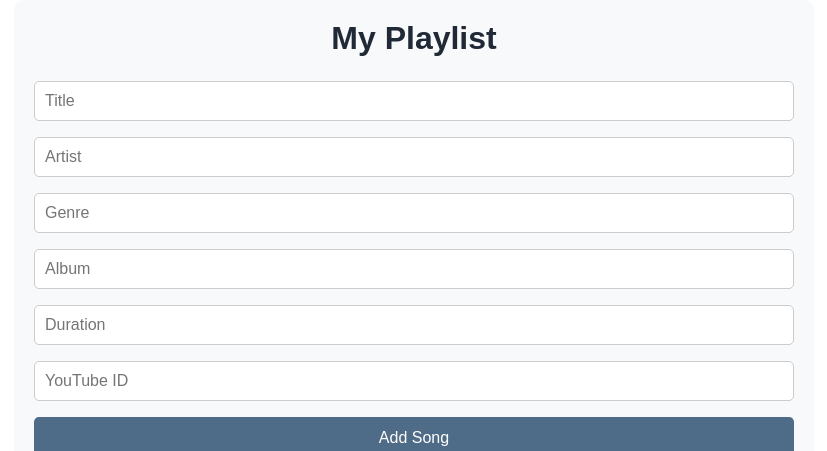
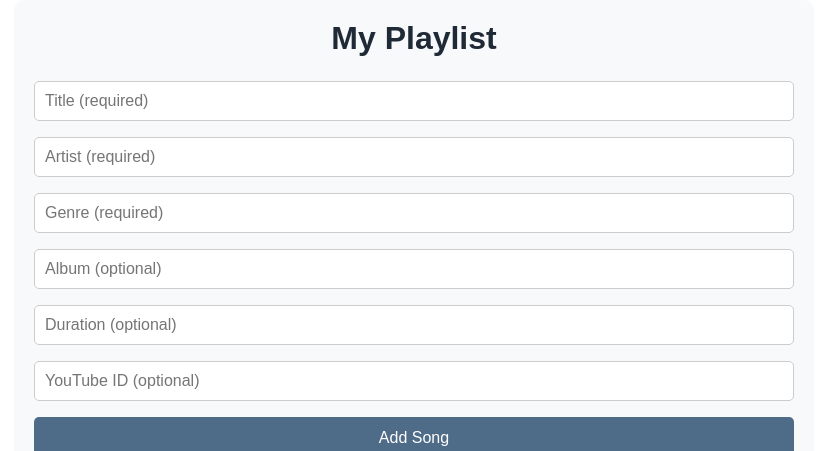
Before and after one commit to Espadv69/MyPlaylist-App, a React (Vite) app in the folder frontend/: page / in a window 1280 px wide. Shown: the top 451 px of the page, without its empty margins (226-1053 px from the left). Built offline with nearby package versions, Linux system fonts and the light colour scheme; no server answers.

Commit message:
Update song addition validation and improve input placeholders in MyPlaylist component

```diff
--- a/frontend/src/components/MyPlaylist.jsx
+++ b/frontend/src/components/MyPlaylist.jsx
@@ -29,7 +29,7 @@ const MyPlaylist = () => {
 
   // Add a song to the playlist
   const addToPlaylist = async () => {
-    if (!title || !artist || !genre || !album || !duration) return
+    if (!title || !artist || !genre) return
 
     const newSong = {
       title: title,
@@ -107,37 +107,37 @@ const MyPlaylist = () => {
         <div className="playlist--form">
           <input
             type="text"
-            placeholder="Title"
+            placeholder="Title (required)"
             value={title}
             onChange={(e) => setTitle(e.target.value)}
           />
           <input
             type="text"
-            placeholder="Artist"
+            placeholder="Artist (required)"
             value={artist}
             onChange={(e) => setArtist(e.target.value)}
           />
           <input
             type="text"
-            placeholder="Genre"
+            placeholder="Genre (required)"
             value={genre}
             onChange={(e) => setGenre(e.target.value)}
           />
           <input
             type="text"
-            placeholder="Album"
+            placeholder="Album (optional)"
             value={album}
             onChange={(e) => setAlbum(e.target.value)}
           />
           <input
             type="text"
-            placeholder="Duration"
+            placeholder="Duration (optional)"
             value={duration}
             onChange={(e) => setDuration(e.target.value)}
           />
           <input
             type="text"
-            placeholder="YouTube ID"
+            placeholder="YouTube ID (optional)"
             value={youtubeId}
             onChange={(e) => setYoutubeId(e.target.value)}
           />
@@ -157,16 +157,25 @@ const MyPlaylist = () => {
                 <p>
                   <strong>Genre:</strong> {song.genre}
                 </p>
+                {song.album && (
                   <p>
                     <strong>Album:</strong> {song.album}
                   </p>
+                )}
+                {song.duration && (
                   <p>
                     <strong>Duration:</strong> {song.duration}
                   </p>
+                )}
                 {song.youtubeId && (
                   <p>
                     <strong>YouTube ID:</strong>{' '}
-                    <a href={song.youtubeId} target="_blank" rel="noopener">
+                    <a
+                      className="id"
+                      href={song.youtubeId}
+                      target="_blank"
+                      rel="noopener"
+                    >
                       {song.youtubeId}
                     </a>
                   </p>
```
Lines whose indentation alone changed are shown as unchanged.
